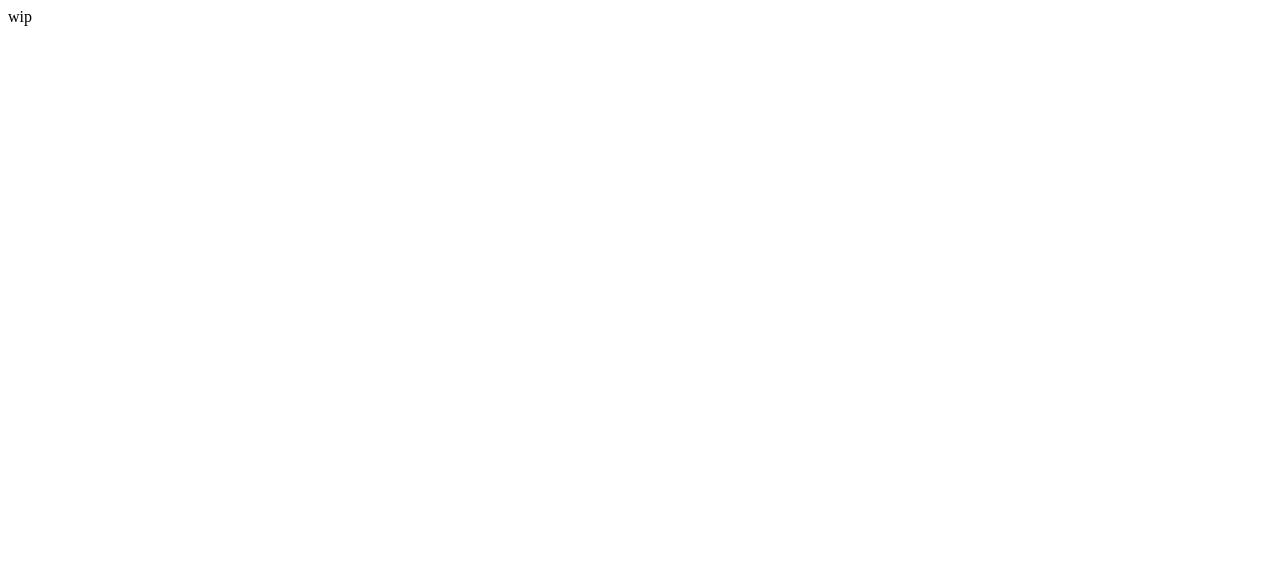
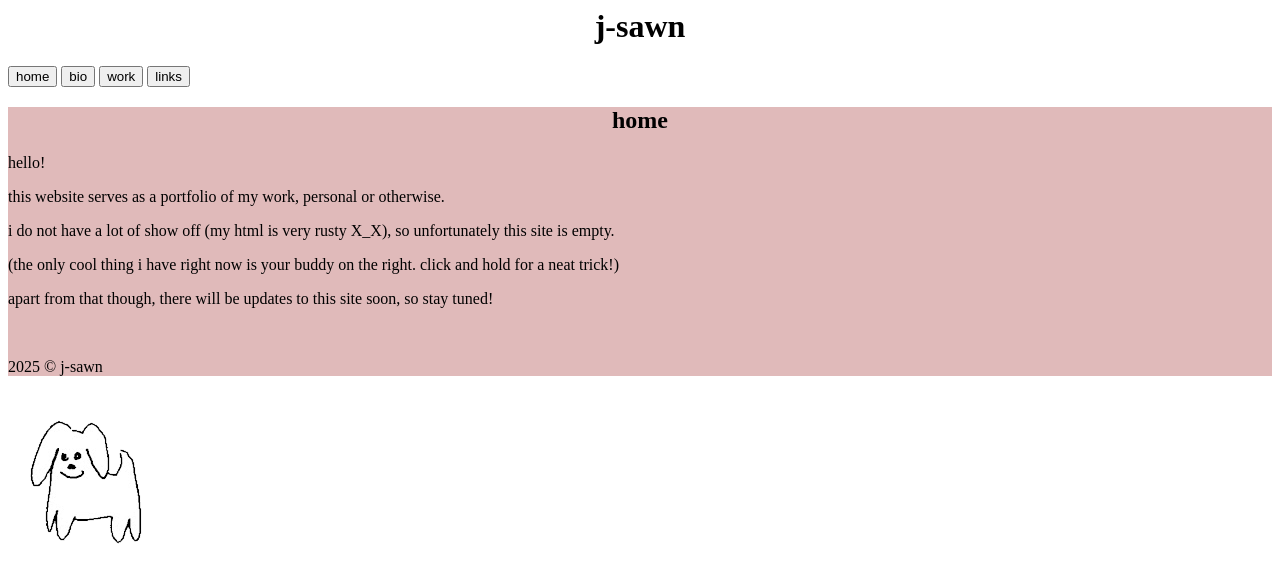
Before and after one commit to j-sawn/site, a plain HTML site: page index.html in a window 1280 px wide. Drawn offline with Linux system fonts and the light colour scheme.

Commit message:
Actually wrote something for the index.html
I love you neocities <3

```diff
--- a/index.html
+++ b/index.html
@@ -1 +1,51 @@
-<p>wip</p>
+<html>
+  <head>
+
+    <meta charset="UTF-8">
+    <meta name="viewport" content="width=device-width, initial-scale=1.0">
+    <title>w.i.p.</title>
+    <link href="/style.css" rel="stylesheet" type="text/css" media="all">
+
+  </head>
+
+
+
+  <body>
+
+    <h1 style="text-align:center;" id="title"> j-sawn </h1>
+
+    <div id="whole">
+
+      <div id="div1">
+
+        <button id="nav" class="home" onclick="window.location.href='index.html';"> home </button>
+        <button id="nav" class="bio" onclick="window.location.href='bio.html';"> bio </button>
+        <button id="nav" class="work" onclick="window.location.href='work.html';"> work </button>
+        <button id="nav" class="links" onclick="window.location.href='links.html';"> links </button>
+
+      </div>
+
+      <div id="div2" style="background: #e0baba;">
+
+        <h2 style="text-align:center;"> home </h2>
+
+        <p style="text-align:left;"> hello! </p>
+        <p style="text-align:left;"> this website serves as a portfolio of my work, personal or otherwise. </p>
+        <p style="text-align:left;"> i do not have a lot of show off (my html is very rusty X_X), so unfortunately this site is empty. </p>
+        <p style="text-align:left;"> (the only cool thing i have right now is your buddy on the right.  click and hold for a neat trick!) </p>
+        <p style="text-align:left;"> apart from that though, there will be updates to this site soon, so stay tuned! </p>
+
+        <br>
+
+        <p id="info"> 2025 © j-sawn </p>
+
+      </div>
+
+      <div id="div3">
+        <img id="buddy" src="https://github.com/j-sawn/site/blob/main/dog.png?raw=true" alt="placeholder dog">
+      </div>
+
+    </div>
+
+  </body>
+</html>
```
